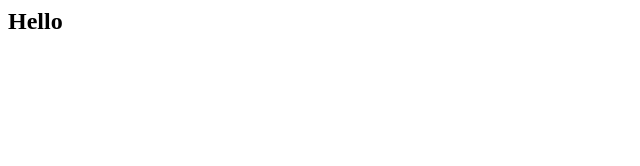
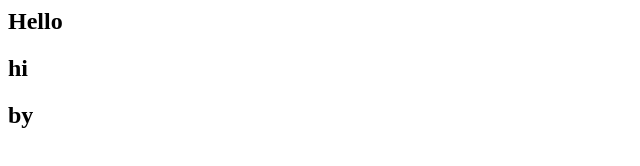
Before and after one commit to Prince-Tandekar/my1-demo-repo, a plain HTML site: page index.html in a window 1280 px wide. Shown: the full height of the page, 0-640 px from the left. Drawn offline with Linux system fonts and the light colour scheme.

Commit message:
hello -hi -by

```diff
--- a/index.html
+++ b/index.html
@@ -1,5 +1,7 @@
 <html>
 <body>
 <h2>Hello</h2>
+<h2>hi</h2>
+<h2>by</h2>
 </body>
 </html>
```
